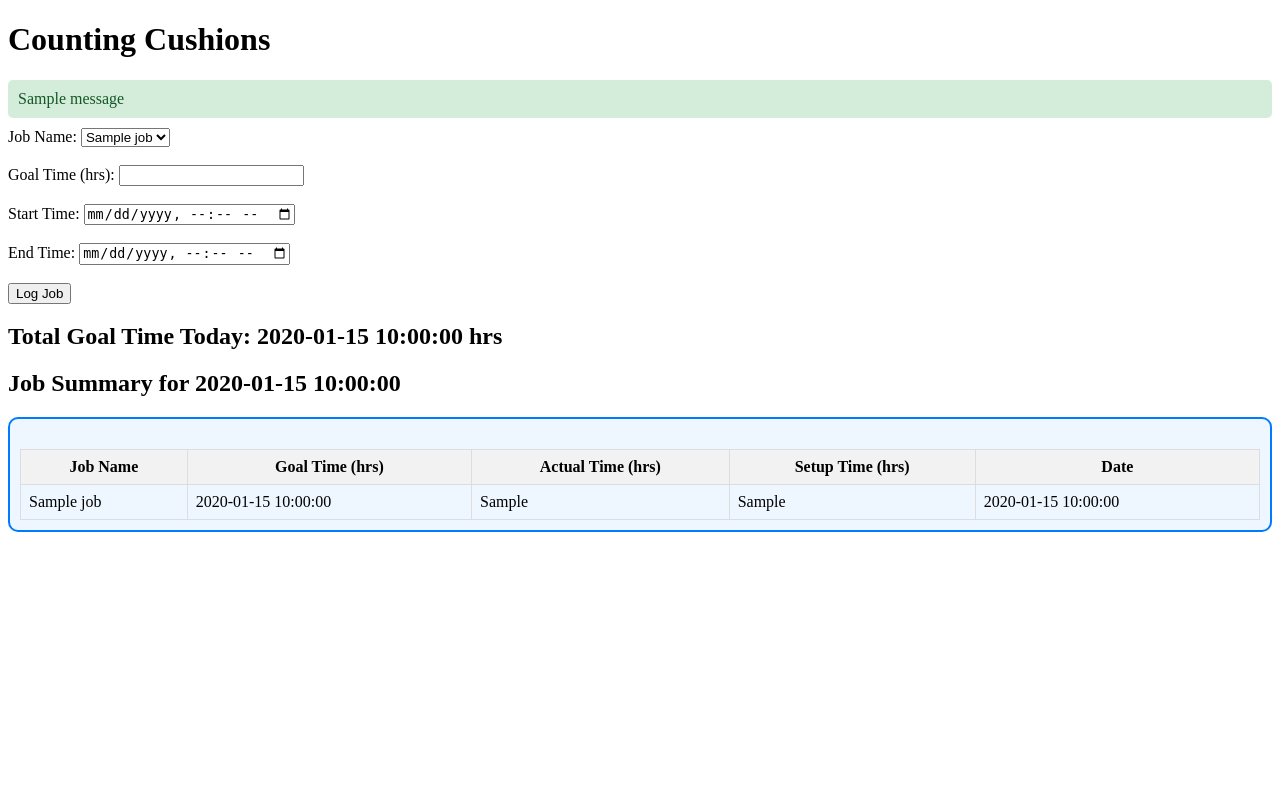
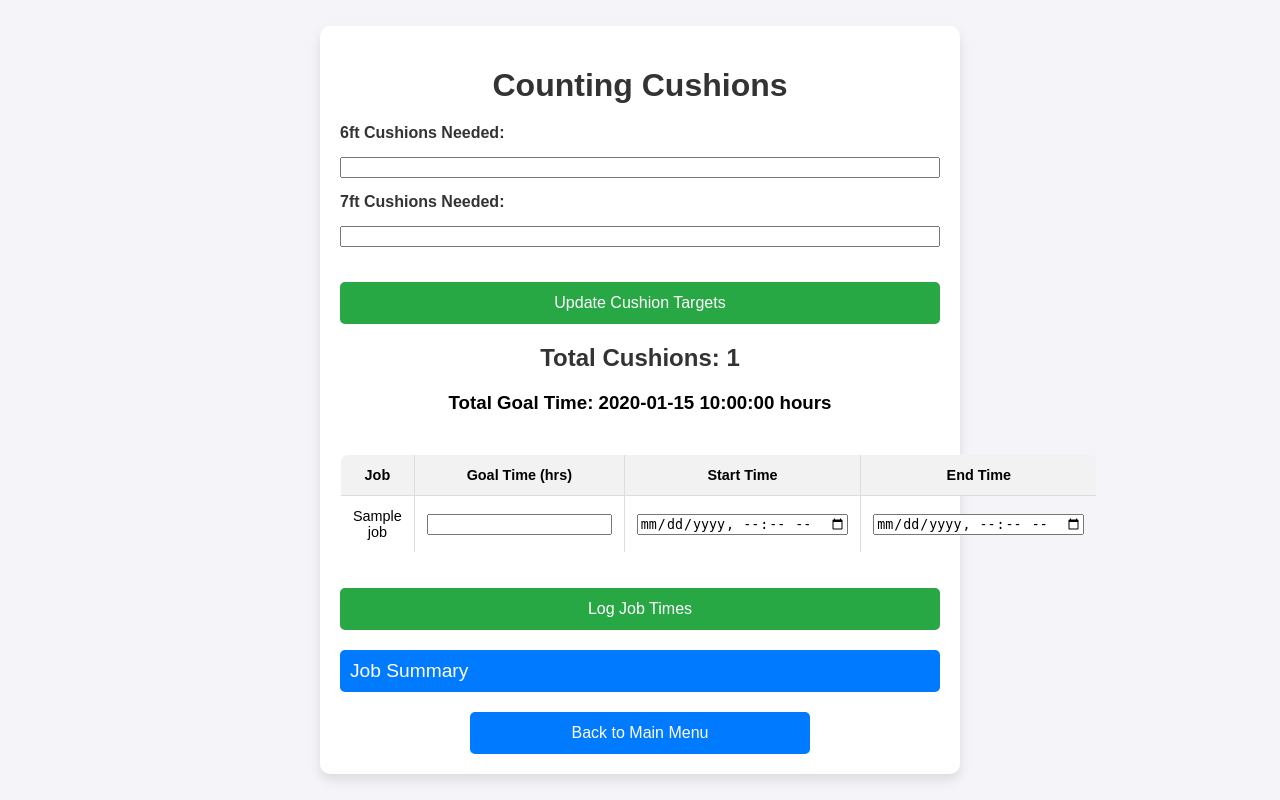
Before and after one commit to Bitcade1/Pooltracker, a Flask app: template templates/counting_cushions.html in a window 1280 px wide. Run offline with Flask 3, Linux system fonts and the light colour scheme; the template is opened without the code that fills it: most values are stand-ins (such as "Sample title", 1, 10 or a date in 2020); one stand-in notice (Sample message) is shown.

Commit message:
Update counting_cushions.html

```diff
--- a/templates/counting_cushions.html
+++ b/templates/counting_cushions.html
@@ -3,94 +3,151 @@
 <head>
     <meta charset="UTF-8">
     <title>Counting Cushions</title>
+    <link rel="stylesheet" href="{{ url_for('static', filename='styles.css') }}">
     <style>
-        .job-set {
-            border: 2px solid #007bff;
-            border-radius: 10px;
+        .collapsible {
+            background-color: #007bff;
+            color: white;
+            cursor: pointer;
             padding: 10px;
-            margin-bottom: 15px;
-            background-color: #eef7ff;
+            width: 100%;
+            border: none;
+            text-align: left;
+            font-size: 1.2em;
+            margin-top: 20px;
+            border-radius: 5px;
         }
-        .summary-table {
+        .collapsible:hover {
+            background-color: #0056b3;
+        }
+        .collapsible-content {
+            padding: 15px;
+            display: none;
+            background-color: #f9f9f9;
+            border: 1px solid #ddd;
+            border-radius: 5px;
+            margin-top: 10px;
+        }
+        table {
             width: 100%;
             border-collapse: collapse;
             margin-top: 20px;
         }
-        .summary-table th, .summary-table td {
+        th, td {
+            padding: 12px;
             border: 1px solid #ddd;
-            padding: 8px;
+            text-align: center;
         }
-        .summary-table th {
+        th {
             background-color: #f2f2f2;
         }
-        .flash { padding: 10px; border-radius: 5px; margin: 10px 0; }
-        .flash.success { background-color: #d4edda; color: #155724; }
-        .flash.error { background-color: #f8d7da; color: #721c24; }
+        .submit-btn {
+            margin-top: 20px;
+            background-color: #28a745;
+            border: none;
+            padding: 12px 20px;
+            color: white;
+            font-size: 1em;
+            border-radius: 5px;
+            cursor: pointer;
+        }
+        .submit-btn:hover {
+            background-color: #218838;
+        }
+        .highlight {
+            background-color: #d1ecf1;
+        }
+        .summary-set {
+            border: 2px solid #007bff;
+            border-radius: 6px;
+            margin-top: 20px;
+            padding: 10px;
+        }
     </style>
+    <script>
+        function toggleCollapsible(id) {
+            var content = document.getElementById(id);
+            content.style.display = content.style.display === "block" ? "none" : "block";
+        }
+    </script>
 </head>
 <body>
-    <h1>Counting Cushions</h1>
+    <div class="container">
+        <h1>Counting Cushions</h1>
 
-    {% with messages = get_flashed_messages(with_categories=true) %}
-        {% if messages %}
-            {% for category, message in messages %}
-                <div class="flash {{ category }}">{{ message }}</div>
-            {% endfor %}
-        {% endif %}
-    {% endwith %}
+        <form method="POST" action="{{ url_for('counting_cushions') }}">
+            <label>6ft Cushions Needed:</label>
+            <input type="number" name="cushions_6ft" value="{{ cushions_6ft }}" required>
+            <label>7ft Cushions Needed:</label>
+            <input type="number" name="cushions_7ft" value="{{ cushions_7ft }}" required>
+            <button type="submit" class="submit-btn">Update Cushion Targets</button>
+        </form>
 
-    <form method="POST">
-        <label>Job Name:
-            <select name="job_name">
-                {% for job in jobs %}
-                    <option value="{{ job }}">{{ job }}</option>
-                {% endfor %}
-            </select>
-        </label><br><br>
+        <h2>Total Cushions: {{ total_cushions }}</h2>
+        <h3>Total Goal Time: {{ total_goal_time }} hours</h3>
 
-        <label>Goal Time (hrs):
-            <input type="number" step="0.01" name="goal_time" required>
-        </label><br><br>
-
-        <label>Start Time:
-            <input type="datetime-local" name="start_time" required>
-        </label><br><br>
-
-        <label>End Time:
-            <input type="datetime-local" name="end_time" required>
-        </label><br><br>
-
-        <button type="submit">Log Job</button>
-    </form>
-
-    <h2>Total Goal Time Today: {{ total_goal_time }} hrs</h2>
-
-    <h2>Job Summary for {{ today }}</h2>
-    {% for job_set in sets %}
-        <div class="job-set">
-            <table class="summary-table">
+        <form method="POST" action="{{ url_for('counting_cushions') }}">
+            <table>
                 <thead>
                     <tr>
-                        <th>Job Name</th>
+                        <th>Job</th>
                         <th>Goal Time (hrs)</th>
-                        <th>Actual Time (hrs)</th>
-                        <th>Setup Time (hrs)</th>
-                        <th>Date</th>
+                        <th>Start Time</th>
+                        <th>End Time</th>
                     </tr>
                 </thead>
                 <tbody>
-                    {% for job in job_set %}
-                        <tr>
-                            <td>{{ job.job_name }}</td>
-                            <td>{{ job.goal_time_hours }}</td>
-                            <td>{{ job.actual_hours }}</td>
-                            <td>{{ job.setup_hours }}</td>
-                            <td>{{ job.date }}</td>
-                        </tr>
+                    {% for job in job_list %}
+                    <tr>
+                        <td>{{ job }}</td>
+                        <td>
+                            <input type="number" step="0.1" name="goal_time_{{ loop.index0 }}" value="{{ saved_goal_times[job]|default('') }}" required>
+                        </td>
+                        <td><input type="datetime-local" name="start_time_{{ loop.index0 }}"></td>
+                        <td><input type="datetime-local" name="end_time_{{ loop.index0 }}"></td>
+                    </tr>
                     {% endfor %}
                 </tbody>
             </table>
+            <button type="submit" name="submit_jobs" value="1" class="submit-btn">Log Job Times</button>
+        </form>
+
+        <button class="collapsible" onclick="toggleCollapsible('jobSummary')">Job Summary</button>
+        <div id="jobSummary" class="collapsible-content">
+            {% for set in grouped_jobs %}
+                <div class="summary-set">
+                    <h4>Set from {{ set[0].date }}</h4>
+                    <table>
+                        <thead>
+                            <tr>
+                                <th>Job</th>
+                                <th>Goal Time</th>
+                                <th>Start</th>
+                                <th>End</th>
+                                <th>Actual Time</th>
+                                <th>Setup Time</th>
+                            </tr>
+                        </thead>
+                        <tbody>
+                            {% for entry in set %}
+                            <tr {% if entry.job_name == 'Sand tops' %}class="highlight"{% endif %}>
+                                <td>{{ entry.job_name }}</td>
+                                <td>{{ entry.goal_time_hours }}</td>
+                                <td>{{ entry.start_time }}</td>
+                                <td>{{ entry.end_time }}</td>
+                                <td>{{ entry.actual_hours }}</td>
+                                <td>{{ entry.setup_hours }}</td>
+                            </tr>
+                            {% endfor %}
+                        </tbody>
+                    </table>
+                </div>
+            {% endfor %}
         </div>
-    {% endfor %}
+
+        <div class="back-to-menu">
+            <a href="{{ url_for('home') }}" class="menu-button">Back to Main Menu</a>
+        </div>
+    </div>
 </body>
 </html>
```
